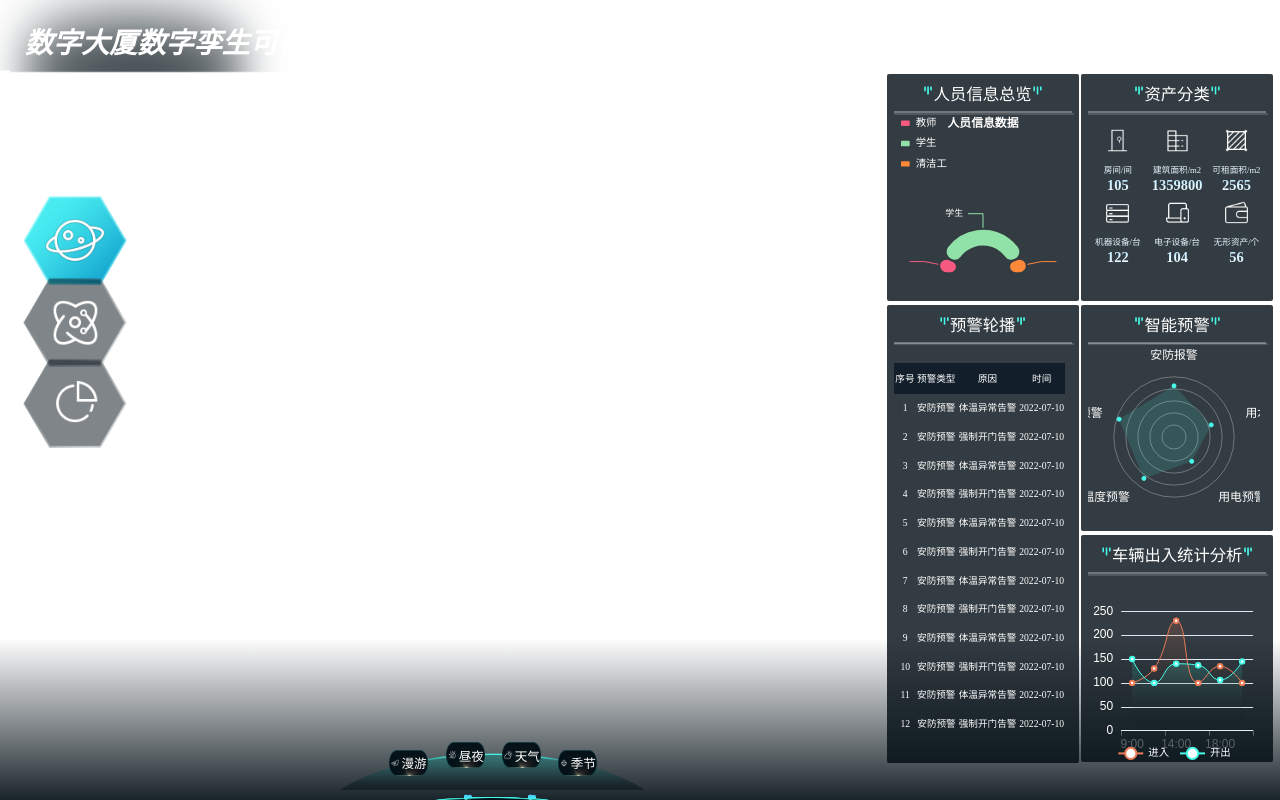
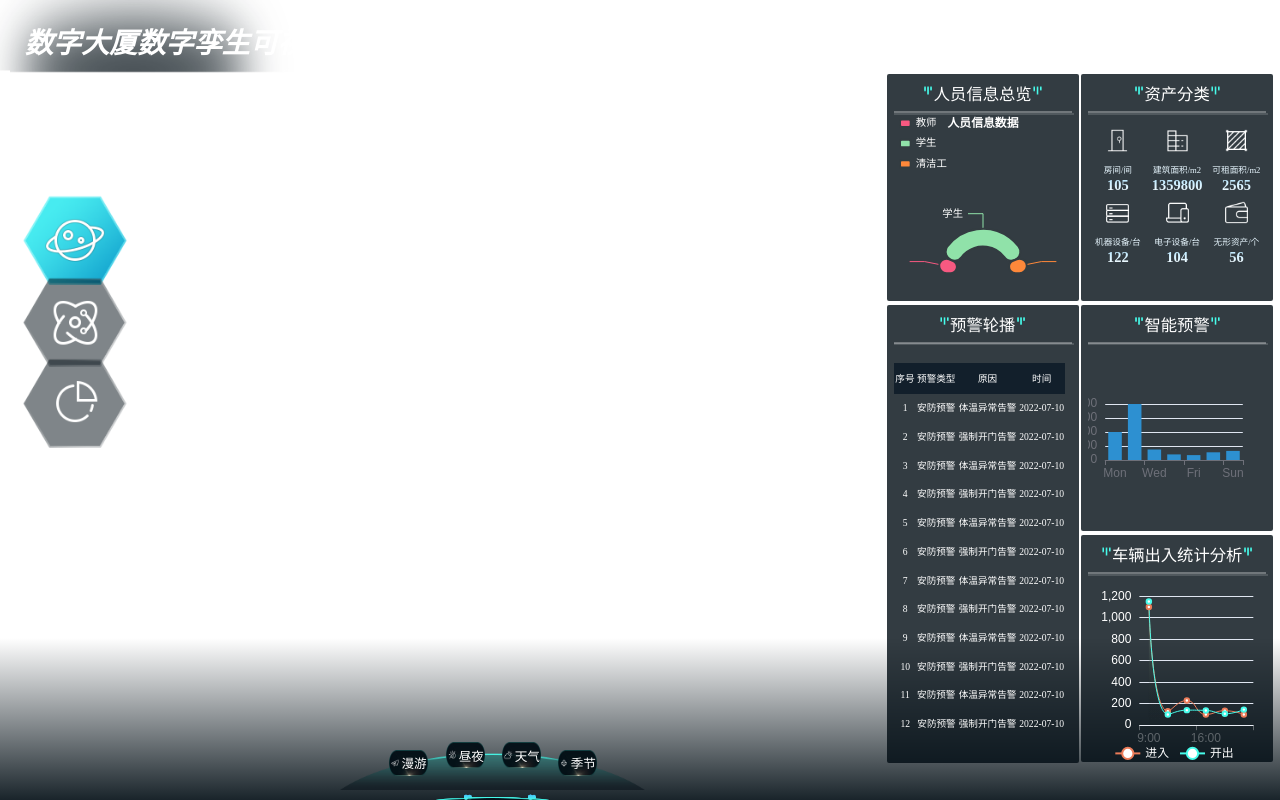
Before and after one commit to 1974193036/v-bigscreen, a Vue app: page /#/building in a window 1280 px wide. Built offline with nearby package versions, Linux system fonts and the light colour scheme.

Commit message:
feat: 完成其他组件封装

```diff
--- /dev/null
+++ b/src/components/Chart/BarChart/defaultOption.js
@@ -0,0 +1,20 @@
+export function getBasicOption() {
+  return {
+    legend: {
+      show: false,
+    },
+    tooltip: {},
+    xAxis: {
+      type: 'category',
+    },
+    yAxis: {
+      type: 'value',
+    },
+    series: [
+      {
+        data: [0, 0, 0],
+        type: 'bar',
+      },
+    ],
+  }
+}
--- /dev/null
+++ b/src/components/Chart/BarChart/index.vue
@@ -0,0 +1,115 @@
+<script>
+import * as Echarts from 'echarts'
+import { debounce, merge } from 'lodash-es'
+import { pieChartColor } from '../color.js'
+import { getBasicOption } from './defaultOption.js'
+
+export default {
+  name: 'BarChart',
+  props: {
+    // 正常的业务数据，对应echarts饼图配置中series[0].data
+    seriesData: {
+      type: Array,
+      required: true,
+      default: () => [],
+    },
+    // 表示需要特殊定制的配置
+    // 一般UI会规定一个统一的设计规范（比如颜色，字体，图例格式，位置等）
+    // 但不排除某个图标会和设计规范不同，需要特殊定制样式，所以开放这个配置，增强灵活性
+    extraOption: {
+      type: Object,
+      default: () => ({}),
+    },
+  },
+  data() {
+    return {
+      chart: null,
+    }
+  },
+
+  // 监听数据变化，更新图表
+  watch: {
+    seriesData: {
+      deep: true,
+      handler() {
+        this.updateChartView()
+      },
+    },
+  },
+
+  mounted() {
+    this.chart = Echarts.init(this.$el)
+    this.updateChartView()
+    this.fn = debounce(this.handleWindowResize.bind(this), 100)
+    window.addEventListener('resize', this.fn)
+  },
+  beforeDestroy() {
+    if (!this.chart)
+      return
+    this.chart.dispose()
+    this.chart = null
+    window.removeEventListener('resize', this.fn)
+  },
+
+  methods: {
+    /* 合并配置项和数据 */
+    assembleDataToOption() {
+      // 这部分的图例formatter取决于UI要求，如果你的项目中不需要，就可以不写formatter
+      // 由于echarts版本的迭代，这里的写法也有稍许改变
+      // const formatter = (name) => {
+      //   const total = this.seriesData.reduce((acc, cur) => acc + cur.value, 0)
+      //   const data = this.seriesData.find(item => item.name === name) || {}
+      //   const percent = data.value
+      //     ? `${Math.round((data.value / total) * 100)}%`
+      //     : '0%'
+
+      //   return `${name} ${percent}`
+      // }
+      const opt = merge(
+        {},
+        getBasicOption(),
+        { color: pieChartColor },
+        {
+          // legend: { formatter },
+          series: [{ data: this.seriesData, type: 'bar' }],
+        },
+        this.extraOption,
+      )
+      // console.log(opt)
+      return opt
+    },
+
+    /**
+     * 更新echart视图
+     */
+    updateChartView() {
+      if (!this.chart)
+        return
+      const fullOption = this.assembleDataToOption()
+      this.chart.setOption(fullOption, true)
+    },
+
+    /**
+     * 当窗口缩放时，echart动态调整自身大小
+     */
+    handleWindowResize() {
+      if (!this.chart)
+        return
+      this.updateChartView()
+    },
+
+  },
+
+}
+</script>
+
+<template>
+  <div v-chart-resize class="chart" />
+</template>
+
+<style scoped lang="scss">
+.chart {
+  width: 100%;
+  height: 100%;
+}
+</style>
--- /dev/null
+++ b/src/components/Chart/LineChart/defaultOption.js
@@ -0,0 +1,24 @@
+import {
+  fitChartSize,
+  fitChartSizeVh,
+} from '@/utils/dataUtil.js'
+
+export function getBasicOption() {
+  return {
+    title: {
+      text: '',
+    },
+    tooltip: {
+      trigger: 'axis',
+    },
+    legend: {},
+    grid: {
+      top: fitChartSizeVh(30),
+      right: fitChartSize(10),
+      left: fitChartSize(20),
+      bottom: fitChartSizeVh(20), // 间距自适应
+      containLabel: true,
+    },
+    seriesData: [],
+  }
+}
--- /dev/null
+++ b/src/components/Chart/LineChart/index.vue
@@ -0,0 +1,115 @@
+<script>
+import * as Echarts from 'echarts'
+import { debounce, merge } from 'lodash-es'
+import { pieChartColor } from '../color.js'
+import { getBasicOption } from './defaultOption.js'
+
+export default {
+  name: 'LineChart',
+  props: {
+    // 正常的业务数据，对应echarts饼图配置中series[0].data
+    seriesData: {
+      type: Array,
+      required: true,
+      default: () => [],
+    },
+    // 表示需要特殊定制的配置
+    // 一般UI会规定一个统一的设计规范（比如颜色，字体，图例格式，位置等）
+    // 但不排除某个图标会和设计规范不同，需要特殊定制样式，所以开放这个配置，增强灵活性
+    extraOption: {
+      type: Object,
+      default: () => ({}),
+    },
+  },
+  data() {
+    return {
+      chart: null,
+    }
+  },
+
+  // 监听数据变化，更新图表
+  watch: {
+    seriesData: {
+      deep: true,
+      handler() {
+        this.updateChartView()
+      },
+    },
+  },
+
+  mounted() {
+    this.chart = Echarts.init(this.$el)
+    this.updateChartView()
+    this.fn = debounce(this.handleWindowResize.bind(this), 100)
+    window.addEventListener('resize', this.fn)
+  },
+  beforeDestroy() {
+    if (!this.chart)
+      return
+    this.chart.dispose()
+    this.chart = null
+    window.removeEventListener('resize', this.fn)
+  },
+
+  methods: {
+    /* 合并配置项和数据 */
+    assembleDataToOption() {
+      // 这部分的图例formatter取决于UI要求，如果你的项目中不需要，就可以不写formatter
+      // 由于echarts版本的迭代，这里的写法也有稍许改变
+      // const formatter = (name) => {
+      //   const total = this.seriesData.reduce((acc, cur) => acc + cur.value, 0)
+      //   const data = this.seriesData.find(item => item.name === name) || {}
+      //   const percent = data.value
+      //     ? `${Math.round((data.value / total) * 100)}%`
+      //     : '0%'
+
+      //   return `${name} ${percent}`
+      // }
+      const opt = merge(
+        {},
+        getBasicOption(),
+        { color: pieChartColor },
+        {
+          // legend: { formatter },
+          series: this.seriesData,
+        },
+        this.extraOption,
+      )
+      // console.log(opt)
+      return opt
+    },
+
+    /**
+     * 更新echart视图
+     */
+    updateChartView() {
+      if (!this.chart)
+        return
+      const fullOption = this.assembleDataToOption()
+      this.chart.setOption(fullOption, true)
+    },
+
+    /**
+     * 当窗口缩放时，echart动态调整自身大小
+     */
+    handleWindowResize() {
+      if (!this.chart)
+        return
+      this.updateChartView()
+    },
+
+  },
+
+}
+</script>
+
+<template>
+  <div v-chart-resize class="chart" />
+</template>
+
+<style scoped lang="scss">
+.chart {
+  width: 100%;
+  height: 100%;
+}
+</style>
--- a/src/components/Chart/PieChart/defaultOption.js
+++ b/src/components/Chart/PieChart/defaultOption.js
@@ -37,7 +37,7 @@ export function getBasicOption() {
           },
         },
         label: {
-          fontSize: fitChartSizeVh(12),
+          fontSize: fitChartSizeVh(14),
           color: '#fff',
         },
         data: [], // 这里在使用的时候会被业务数据替换
--- a/src/components/Chart/index.js
+++ b/src/components/Chart/index.js
@@ -1 +1,3 @@
 export { default as PieChart } from './PieChart/index.vue'
+export { default as LineChart } from './LineChart/index.vue'
+export { default as BarChart } from './BarChart/index.vue'
--- a/src/views/Dashboard/Building/Children/PersonChart.vue
+++ b/src/views/Dashboard/Building/Children/PersonChart.vue
@@ -8,20 +8,7 @@ export default {
   },
   data() {
     return {
-      dataList: [
-        {
-          name: '教师',
-          value: 20,
-        },
-        {
-          name: '学生',
-          value: 60,
-        },
-        {
-          name: '清洁工',
-          value: 20,
-        },
-      ],
+      dataList: [],
       extraOption: {
         title: {
           text: '人员信息数据',
@@ -43,28 +30,42 @@ export default {
       },
     }
   },
-  mounted() {
+  created() {
+    // 获取数据
     setTimeout(() => {
-      // 以下更新数据都可以
-      // this.dataList = [
-      //   {
-      //     name: '教师',
-      //     value: 120,
-      //   },
-      //   {
-      //     name: '学生',
-      //     value: 460,
-      //   },
-      //   {
-      //     name: '清洁工',
-      //     value: 220,
-      //   },
-      // ]
-      this.dataList[1].value = 120
-    }, 3000)
-  },
-  methods: {
+      this.dataList = [
+        {
+          name: '教师',
+          value: 20,
+        },
+        {
+          name: '学生',
+          value: 60,
+        },
+        {
+          name: '清洁工',
+          value: 20,
+        },
+      ]
+    }, 200)
 
+    // 更新数据
+    setTimeout(() => {
+      this.dataList = [
+        {
+          name: '教师',
+          value: 20,
+        },
+        {
+          name: '学生',
+          value: 120,
+        },
+        {
+          name: '清洁工',
+          value: 20,
+        },
+      ]
+    }, 2000)
   },
 }
 </script>
--- a/src/views/Dashboard/Building/Children/VehicleChart.vue
+++ b/src/views/Dashboard/Building/Children/VehicleChart.vue
@@ -1,53 +1,51 @@
 <script>
-import { fitChartSize, fitChartSizeVh } from '@/utils/dataUtil'
+import { fitChartSizeVh } from '@/utils/dataUtil'
+import { LineChart } from '@/components/Chart'
+
+const color = ['#EC7C59', '#47FCEB']
 
 export default {
   name: 'VehicleChart',
+  components: {
+    LineChart,
+  },
   data() {
     return {
-      chart: null,
+      dataList: [],
+      extraOption: {},
     }
   },
-  mounted() {
-    this.initLine()
-  },
-  methods: {
-    initLine() {
-      const line = document.getElementById('vehicleChart')
-      this.chart = this.$echarts.init(line)
-
-      const color = ['#EC7C59', '#47FCEB'] // 2个以上的series就需要用到color数组
-      const title = {
-        textStyle: {
-          color: '#fff',
-          fontSize: fitChartSizeVh(14),
-        },
-        padding: 0,
-        top: fitChartSizeVh(17),
-        left: fitChartSize(14),
-      }
-      const legend = {
-        orient: 'vertical',
-        left: 'center',
-        bottom: 'bottom',
-        padding: [fitChartSizeVh(10), 0, 0, 0],
-        // 图例滚动
-        // type: 'scroll',
-        // 图例文字样式
-        textStyle: {
-          color: '#fff',
-          fontSize: fitChartSizeVh(14),
-        },
-      }
-      const tooltip = {
-        show: true,
-        trigger: 'axis',
-      }
-      let seriesData = [
+  created() {
+    // 获取数据
+    setTimeout(() => {
+      this.dataList = [
         { name: '进入', data: [100, 130, 230, 100, 135, 100] },
         { name: '开出', data: [150, 100, 140, 137, 106, 145] },
       ]
-      const commonConfigFn = (index) => {
+      this.updateExtraOption()
+    }, 200)
+
+    // 更新数据
+    setTimeout(() => {
+      this.dataList = [
+        { name: '进入', data: [1100, 130, 230, 100, 135, 100] },
+        { name: '开出', data: [1150, 100, 140, 137, 106, 145] },
+      ]
+      this.updateExtraOption()
+    }, 2000)
+  },
+  methods: {
+    updateExtraOption() {
+      const seriesData = this.dataList.map((item, index) => ({
+        ...item,
+        ...this.commonConfigFn(index),
+      }))
+      this.extraOption = {
+        ...this.getCommonExtraOption(),
+        series: seriesData,
+      }
+    },
+    commonConfigFn(index) {
       return {
         type: 'line',
         smooth: true,
@@ -87,25 +85,27 @@ export default {
           },
         },
       }
-      }
-
-      seriesData = seriesData.map((item, index) => ({
-        ...item,
-        ...commonConfigFn(index),
-      }))
-      const option = {
+    },
+    getCommonExtraOption() {
+      return {
         color,
-        title,
-        tooltip,
-        legend,
-        grid: {
-          top: '20%',
-          left: '3%',
-          right: '4%',
-          bottom: '5%',
-          containLabel: true,
+        title: {
+          text: '',
         },
-
+        legend: {
+          orient: 'vertical',
+          left: 'center',
+          bottom: 'bottom',
+          padding: [fitChartSizeVh(10), 0, 0, 0],
+          textStyle: {
+            color: '#fff',
+            fontSize: fitChartSizeVh(16),
+          },
+        },
+        tooltip: {
+          show: true,
+          trigger: 'axis',
+        },
         xAxis: {
           type: 'category',
           axisLine: {
@@ -121,30 +121,25 @@ export default {
         yAxis: {
           type: 'value',
           axisLabel: {
-            color: '#ffffff',
+            color: '#fff',
           },
           axisLine: {
             show: false,
-            // lineStyle: {
-            //   color: "rgba(255,255,255,.4)",
-            // },
           },
           splitLine: {
             show: true, // 不显示grid水平分割线
           },
         },
-
-        series: seriesData,
       }
-
-      option && this.chart.setOption(option)
     },
   },
 }
 </script>
 
 <template>
-  <div id="vehicleChart" v-chart-resize />
+  <div id="vehicleChart">
+    <LineChart :series-data="dataList" :extra-option="extraOption" />
+  </div>
 </template>
 
 <style scoped lang="scss">
--- a/src/views/Dashboard/Building/Children/WarningChart.vue
+++ b/src/views/Dashboard/Building/Children/WarningChart.vue
@@ -1,137 +1,47 @@
 <script>
-import { fitChartSizeVh } from '@/utils/dataUtil'
+import { BarChart } from '@/components/Chart'
 
 export default {
   name: 'WarningChart',
+  components: {
+    BarChart,
+  },
   data() {
     return {
-      chart: null,
+      dataList: [],
+      extraOption: {
+        color: '#2d90d1',
+        xAxis: {
+          type: 'category',
+          data: ['Mon', 'Tue', 'Wed', 'Thu', 'Fri', 'Sat', 'Sun'],
+        },
+        yAxis: {
+          type: 'value',
+        },
+      },
     }
   },
-  mounted() {
-    this.initRadar()
+  created() {
+    // 获取数据
+    setTimeout(() => {
+      this.dataList = [120, 200, 150, 80, 70, 110, 130]
+    }, 200)
+
+    // 更新数据
+    setTimeout(() => {
+      this.dataList = [400, 800, 150, 80, 70, 110, 130]
+    }, 2000)
   },
   methods: {
-    initRadar() {
-      const radar = document.getElementById('warningChart')
-      this.chart = this.$echarts.init(radar)
 
-      const { indicator, radarData, name } = {
-        indicator: [
-          { text: '安防报警', max: 100, color: '#fff' },
-          { text: '烟雾预警', max: 100, color: '#fff' },
-          { text: '温度预警', max: 100, color: '#fff' },
-          { text: '用电预警', max: 100, color: '#fff' },
-          { text: '用水预警', max: 100, color: '#fff' },
-        ],
-        radarData: [85, 96, 85, 50, 65],
-      }
-      const option = {
-        backgroundColor: 'transparent',
-        tooltip: {
-          trigger: 'axis',
-        },
-        radar: [
-          {
-            indicator,
-            name: {
-              show: true,
-              textStyle: {
-                // fontWeight: "bold",
-                fontSize: fitChartSizeVh(16),
-              },
-            },
-            center: ['50%', '50%'],
-            radius: '70%',
-            shape: 'circle',
-            axisLine: {
-              show: false,
-            },
-            axisTick: {
-              show: false,
-            },
-            splitArea: {
-              show: false,
-            },
-            splitLine: {
-              show: true,
-              lineStyle: {
-                opacity: 0.3,
-                color: '#fff',
-                width: 1,
-              },
-            },
-          },
-        ],
-        polar: {
-          radius: '70%',
-        },
-        angleAxis: {
-          type: 'category',
-          data: name,
-          boundaryGap: false,
-          clockwise: false,
-          axisTick: {
-            show: false,
-          },
-          axisLabel: {
-            show: false,
-          },
-          axisLine: {
-            show: false,
-          },
-          splitLine: {
-            show: false,
-          },
-        },
-        radiusAxis: {
-          show: false,
-        },
-        series: [
-          {
-            name: '',
-            type: 'radar',
-            tooltip: {
-              trigger: 'item',
-            },
-            symbolSize: 4,
-            lineStyle: {
-              width: 0,
-            },
-            itemStyle: {
-              // 此属性的颜色和下面areaStyle属性的颜色都设置成相同色即可实现
-              color: '#47FCEB',
-              borderColor: '#47FCEB',
-            },
-            data: [
-              {
-                value: radarData,
-                name: '安防预警',
-                areaStyle: {
-                  normal: {
-                    color: new this.$echarts.graphic.LinearGradient(
-                      0,
-                      0,
-                      0,
-                      1,
-                      [{ offset: 1, color: 'rgba(71, 252, 235, 0.2)' }],
-                    ),
-                  },
-                },
-              },
-            ],
-          },
-        ],
-      }
-
-      option && this.chart.setOption(option)
-    },
   },
 }
 </script>
 
 <template>
-  <div id="warningChart" v-chart-resize />
+  <div id="warningChart">
+    <BarChart :series-data="dataList" :extra-option="extraOption" />
+  </div>
 </template>
 
 <style scoped lang="scss">
```
Lines whose indentation alone changed are shown as unchanged.
